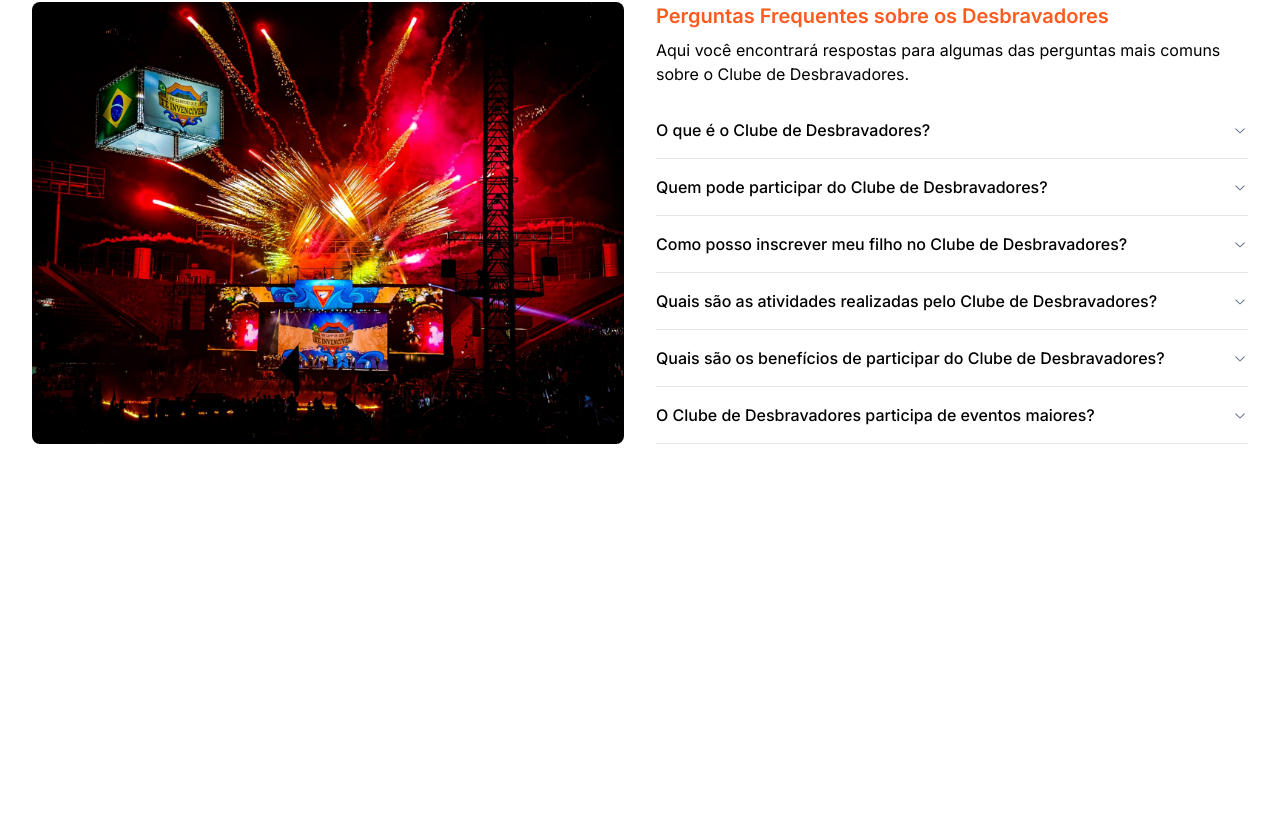
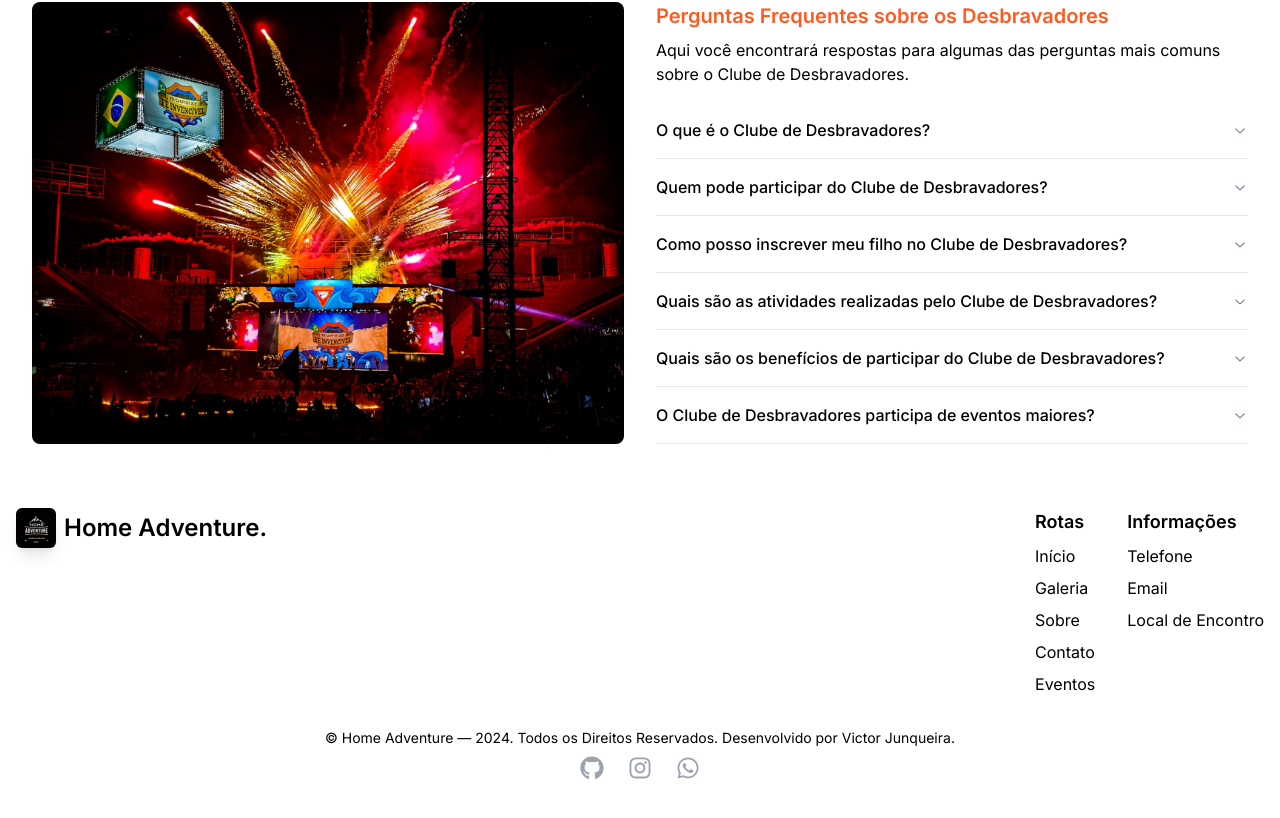
Before and after one commit to VictorJunqueira1/portfolio-desbravadores, a Next.js app: page / in a window 1280 px wide. Shown: the part 2549-3367 px from the top of the page. Before the commit the page ends 3073 px from the top, so only its background shows below. Built offline with nearby package versions, Linux system fonts and the light colour scheme.

Commit message:
[feat] Criando a seção footer (rodapé).

```diff
--- a/package.json
+++ b/package.json
@@ -22,6 +22,7 @@
     "next": "14.2.7",
     "react": "^18",
     "react-dom": "^18",
+    "react-icons": "^5.3.0",
     "react-intersection-observer": "^9.13.1",
     "tailwind-merge": "^2.5.2",
     "tailwindcss-animate": "^1.0.7"
--- a/src/app/page.tsx
+++ b/src/app/page.tsx
@@ -6,6 +6,7 @@ import HeroSection from "@/components/HeroSection";
 import { NavigationMenuMain } from "@/components/NavigationMenu";
 import { Timeline } from "@/components/Timeline";
 import Widget from "@/components/Widget";
+import FooterMain from "@/components/Footer";
 import Image from "next/image";
 
 const Page = () => {
@@ -27,6 +28,7 @@ const Page = () => {
           <Timeline />
           <Widget />
           <FAQ />
+          <FooterMain />
         </div>
       </div>
     </>
--- /dev/null
+++ b/src/components/Footer.tsx
@@ -0,0 +1,65 @@
+import Image from 'next/image';
+import Link from 'next/link';
+import React from 'react';
+import { FaGithub, FaInstagram, FaWhatsapp } from 'react-icons/fa';
+
+const FooterMain: React.FC = () => {
+    return (
+        <div className="py-8">
+            <footer className="max-w-7xl mx-auto flex flex-col md:flex-row justify-between items-start px-4">
+                <div className="flex items-center">
+                    <Image
+                        height={40}
+                        width={40}
+                        alt="home-adventure-logo"
+                        src="/images/logo-home.jpg"
+                        className="mr-2 h-10 w-10 rounded-md shadow-lg"
+                    />
+                    <span className="text-2xl font-semibold">Home Adventure.</span>
+                </div>
+                <div className="flex flex-col md:flex-row mt-4 md:mt-0">
+                    <div className="mr-8">
+                        <h3 className="font-semibold text-lg">Rotas</h3>
+                        <ul className="mt-2 space-y-2">
+                            {['Início', 'Galeria', 'Sobre', 'Contato', 'Eventos'].map((item) => (
+                                <li key={item}>
+                                    <Link href="#" className="text-black hover:text-orange-500 transition-all ease-in-out duration-300">
+                                        {item}
+                                    </Link>
+                                </li>
+                            ))}
+                        </ul>
+                    </div>
+                    <div>
+                        <h3 className="font-semibold text-lg">Informações</h3>
+                        <ul className="mt-2 space-y-2">
+                            {['Telefone', 'Email', 'Local de Encontro'].map((item) => (
+                                <li key={item}>
+                                    <Link href="#" className="text-black hover:text-orange-500 transition-all ease-in-out duration-300">
+                                        {item}
+                                    </Link>
+                                </li>
+                            ))}
+                        </ul>
+                    </div>
+                </div>
+            </footer>
+            <div className="text-center mt-8">
+                <p className="text-sm text-black">© Home Adventure — 2024. Todos os Direitos Reservados. Desenvolvido por Victor Junqueira.</p>
+                <div className="flex justify-center space-x-6 mt-2">
+                    <Link href="#" className="text-gray-400 hover:text-gray-700 transition duration-200" aria-label="GitHub">
+                        <FaGithub className="text-2xl" />
+                    </Link>
+                    <Link href="#" className="text-gray-400 hover:text-pink-500 transition duration-200" aria-label="Instagram">
+                        <FaInstagram className="text-2xl" />
+                    </Link>
+                    <Link href="#" className="text-gray-400 hover:text-green-500 transition duration-200" aria-label="WhatsApp">
+                        <FaWhatsapp className="text-2xl" />
+                    </Link>
+                </div>
+            </div>
+        </div>
+    );
+};
+
+export default FooterMain;
```
Also changed, not shown: 1 other file (tests, documents, lock files or other folders).
